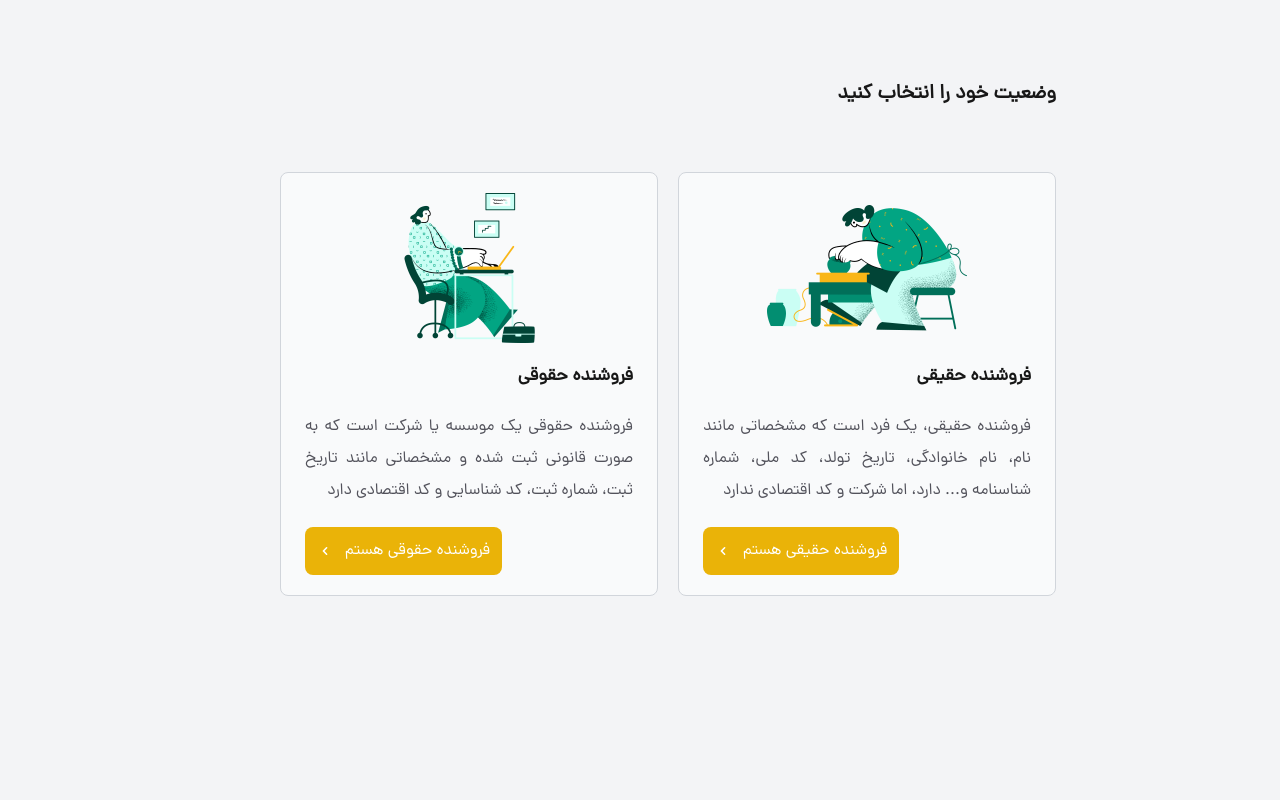
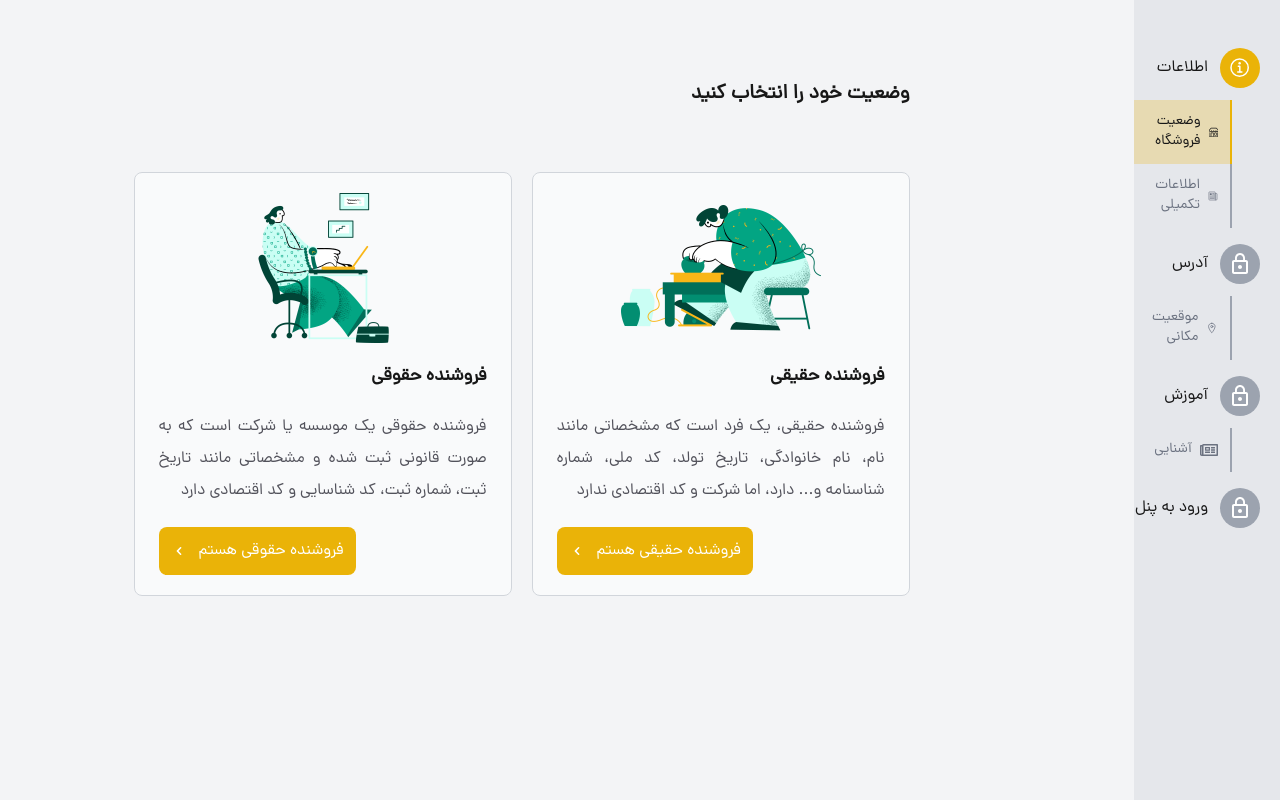
Before and after one commit to milad1385/tool-shop, a Next.js app: page /seller-introduction/register in a window 1280 px wide. Built offline with nearby package versions, Linux system fonts and the light colour scheme.

Commit message:
fix seller register side bar bug

```diff
--- a/src/components/templates/seller-introduction/SellerRegisterContainer.tsx
+++ b/src/components/templates/seller-introduction/SellerRegisterContainer.tsx
@@ -1,7 +1,7 @@
 import React from "react";
 
 function SellerRegisterContainer({ children }: { children: React.ReactNode }) {
-  return <div className="flex-1 md:flex-[0.8] md:px-56 py-20">{children}</div>;
+  return <div className="flex-1 md:flex-[0.8] md:px-10 lg:px-56 py-20">{children}</div>;
 }
 
 export default SellerRegisterContainer;
--- a/src/components/templates/seller-introduction/Sidebar.tsx
+++ b/src/components/templates/seller-introduction/Sidebar.tsx
@@ -3,7 +3,7 @@ import SellerStepLink from "./SellerStepLink";
 
 function Sidebar() {
   return (
-    <div className="hidden md:flex-[0.32] bg-gray-200 min-h-screen pr-5 py-12 space-y-4">
+    <div className="hidden lg:block lg:w-[300px] bg-gray-200 min-h-screen pr-5 py-12 space-y-4">
       {sideBarLinks.map((link) => (
         <SellerStepLink
           key={link.id}
```
